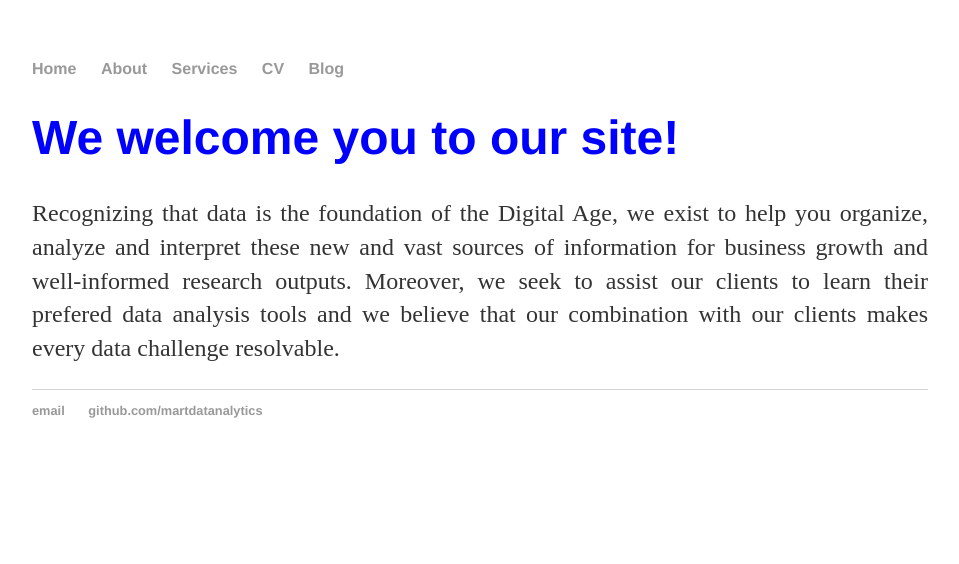
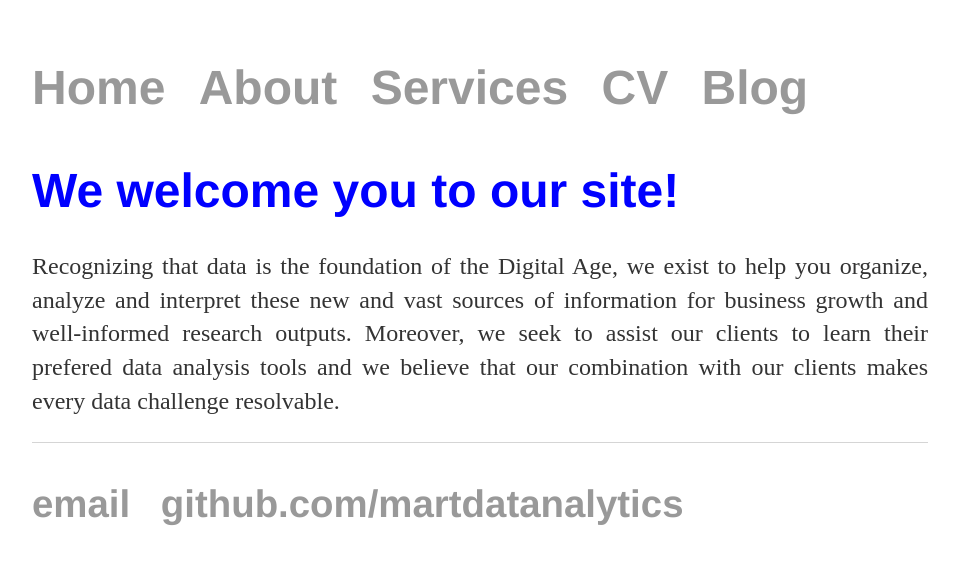
Before and after one commit to martdatanalytics/martdatanalytics.github.io, a Jekyll site: the page built from index.html, in a window 1280 px wide. Shown: the top 564 px of the page, without its empty margins (160-1119 px from the left). Built offline with Jekyll 4.4.1, drawn with Linux system fonts in a browser that asks for light colours.

Commit message:
Update main.css

```diff
--- a/css/main.css
+++ b/css/main.css
@@ -7,6 +7,8 @@ nav ul, footer ul {
     padding: 0px;
     list-style: none;
     font-weight: bold;
+    font-color: blue;
+    font-size: 300%;
 }
 nav ul li, footer ul li {
     display: inline;
```
